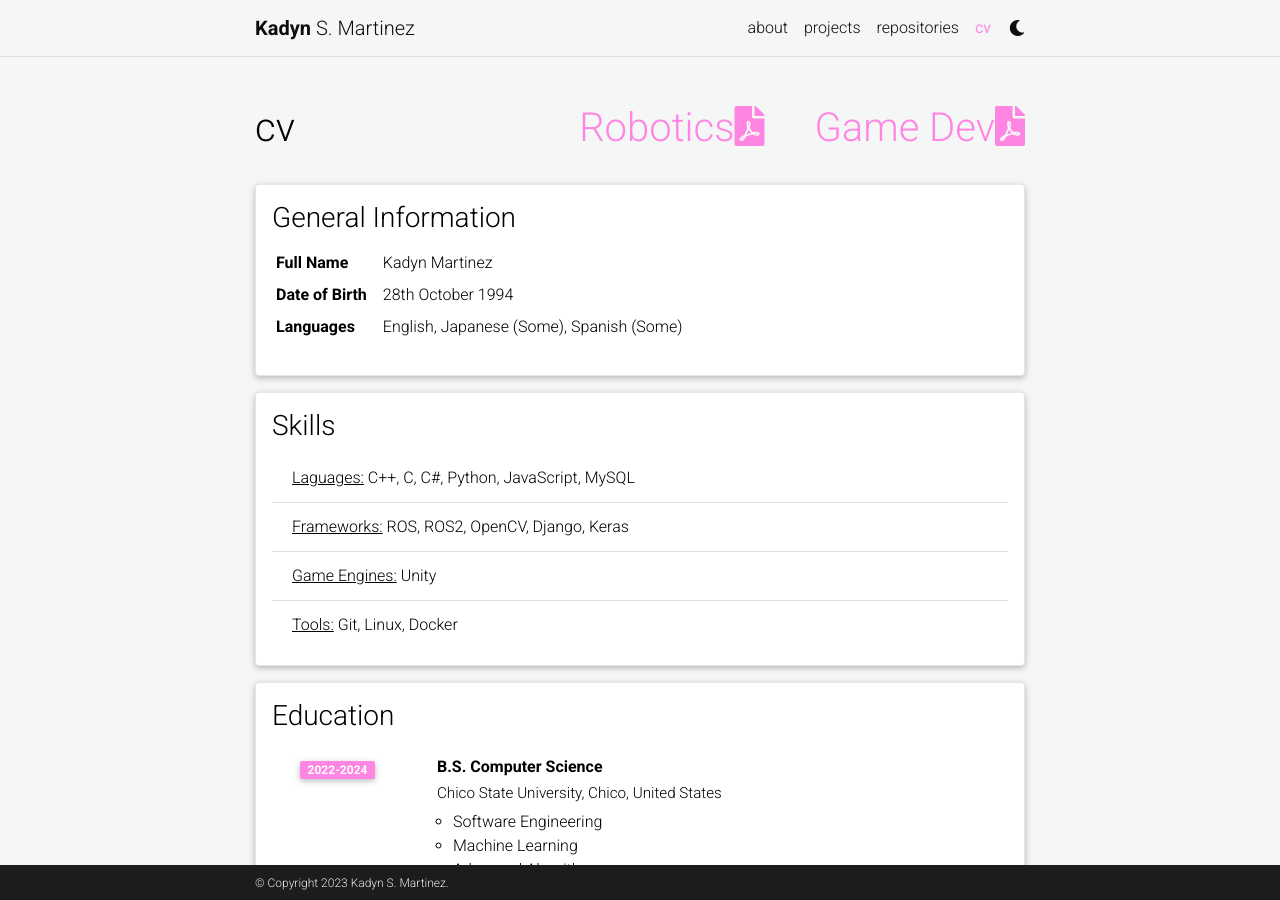
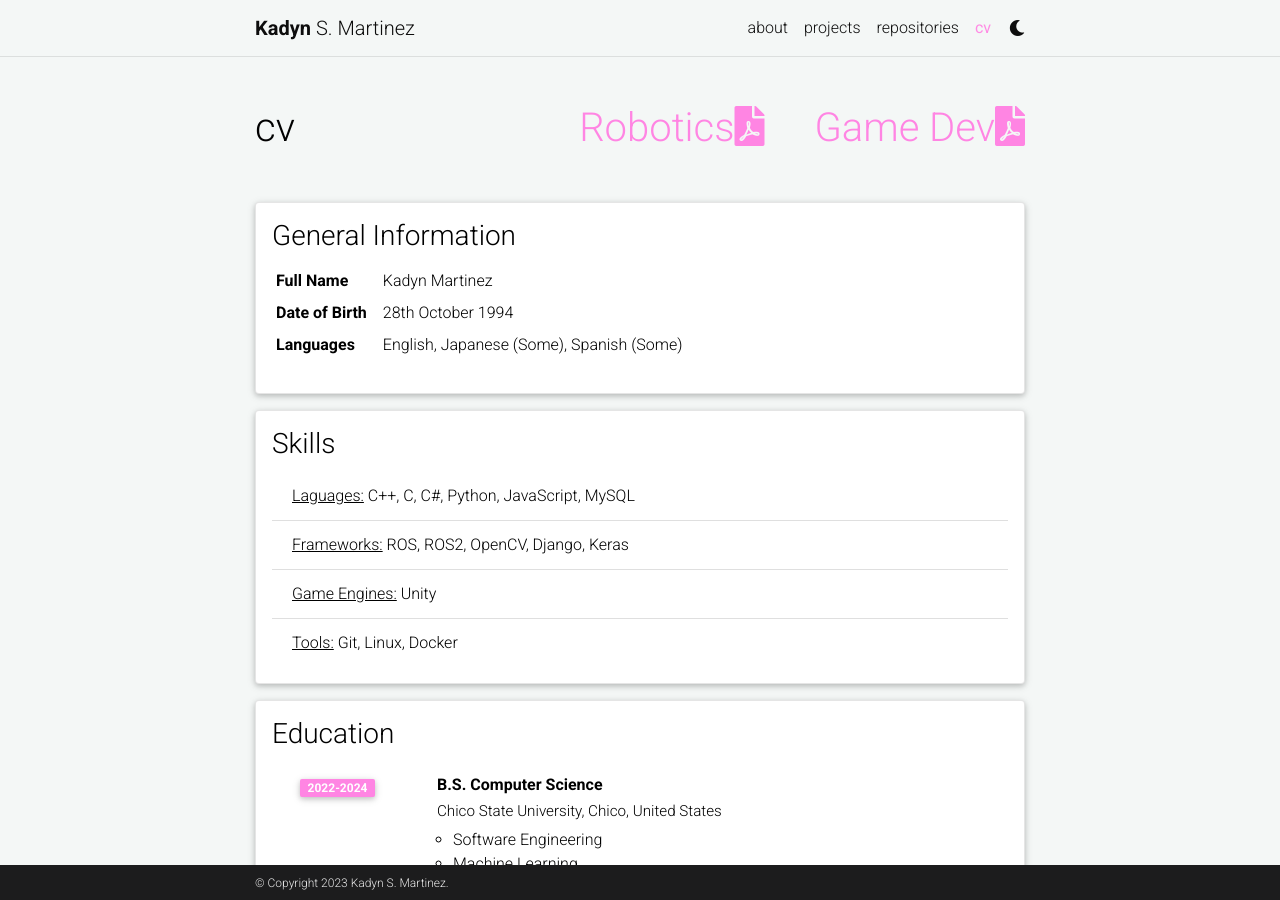
Before and after one commit to KadynCBR/KadynCBR.github.io, a Jekyll site: the page built from _pages/cv.md, in a window 1280 px wide and 900 px high. Built offline with Jekyll 4.4.1, drawn with Linux system fonts in a browser that asks for light colours; comment, search, counter and statistics services are not loaded; a style sheet for code colours, icons or effects is not loaded.

Commit message:
more fixes.

```diff
--- a/_layouts/cv.html
+++ b/_layouts/cv.html
@@ -4,13 +4,13 @@ layout: default
 <!-- _layouts/cv.html -->
         <div class="post">
 
-          <header class="post-header">
+          <header class="post-header" style="margin-bottom: 50px;">
             <h1 class="post-title">{{ page.title }}
               {% if page.game_cv_pdf %}
-              <a href="{{ page.game_cv_pdf | prepend: 'assets/pdf/' | relative_url}}" target="_blank" rel="noopener noreferrer" class="float-right">Game Dev<i class="fas fa-file-pdf"></i></a>
+              <a href="{{ page.game_cv_pdf | prepend: 'assets/pdf/' | relative_url}}" target="_blank" rel="noopener noreferrer" class="float-right" style="margin-left: 50px;">Game Dev<i class="fas fa-file-pdf"></i></a>
               {% endif %}
               {% if page.robot_cv_pdf %}
-              <a href="{{ page.robot_cv_pdf | prepend: 'assets/pdf/' | relative_url}}" target="_blank" rel="noopener noreferrer" class="float-right" style="Margin-right: 50px;">Robotics<i class="fas fa-file-pdf"></i></a>
+              <a href="{{ page.robot_cv_pdf | prepend: 'assets/pdf/' | relative_url}}" target="_blank" rel="noopener noreferrer" class="float-right">Robotics<i class="fas fa-file-pdf"></i></a>
               {% endif %}
             </h1>
             <p class="post-description">{{ page.description }}</p>
```
